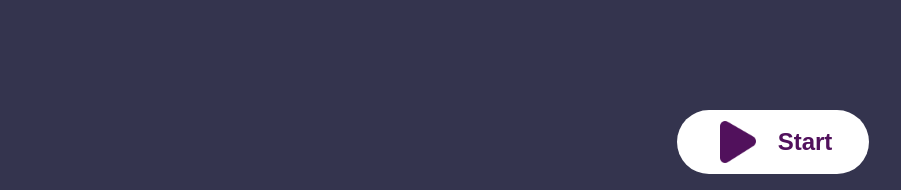
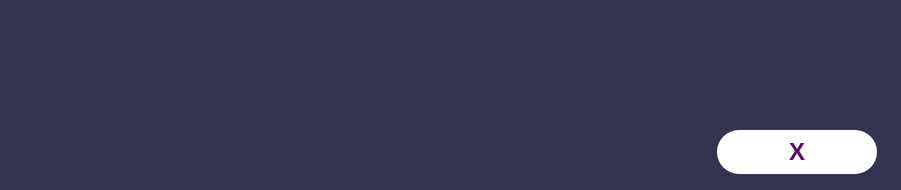
Before and after one commit to iamsamarav/TimerDevelopment, a website: page src/Sami/index copy.html in a window 1280 px wide. Both pictures are taken after a click on the button "Start". Shown: the part 610-800 px from the top of the page, 379-1280 px from the left. Drawn offline with Linux system fonts and the light colour scheme.

Commit message:
Update audio

```diff
--- a/src/Sami/index copy.html
+++ b/src/Sami/index copy.html
@@ -61,9 +61,12 @@
                 <img src="linkedin.png" alt="">
             </a>
         </section>
-        <button id="start"><img id="img-play" src="play.png" alt=""> Start</button>
-        <button id="resume"><img id="img-play" src="play.png" alt="">Resume</button>
-        <button id="pause">||</button>
+        <div id="groupBtn">
+            <button id="start"><img id="img-play" src="play.png" alt=""> Start</button>
+            <button id="resume"><img id="img-play" src="play.png" alt="">Resume</button>
+            <button id="pause">||</button>
+            <button id="cancel">X</button>
+        </div>
     </footer>
 </body>
 
--- a/src/Sami/script copy.js
+++ b/src/Sami/script copy.js
@@ -7,12 +7,15 @@ window.onload = function () {
     const btnSaved = document.getElementById('saved')
     const sidebar = document.getElementById('sidebar')
     const align = document.getElementById('align')
+    const btnCancel = document.getElementById('cancel')
     let i = 0
+
 
     btnStart.addEventListener('click', () => {
         const durationStart = getSelectTime()
         btnStart.style.display = "none"
         btnPause.style.display = "block";
+        btnCancel.style.display = "block"
         cycle = new timer(durationStart)
         cycle.cycleTimer()
     })
@@ -40,6 +43,7 @@ window.onload = function () {
         btnPause.style.display = "flex"
         cycle.cycleTimer(durationResume)
     })
+
 
     btnAdd.addEventListener('click', () => {
         const durationAdd = getSelectTime()
@@ -155,10 +159,16 @@ window.onload = function () {
                 this.timer -= 1
 
                 if (this.timer < 0) {
+                    var audio = new Audio('audio.mpeg')
+                    audio.addEventListener('canplay', function() {
+                        audio.play();
+                    });
+                    btnCancel.addEventListener('click', function(){
+                        audio.pause();
+                    })
                     clearInterval(this.interval)
                     btnResume.style.display = "none";
                     btnPause.style.display = "none";
-                    btnStart.style.display = "flex";
                 }
             }, 1000)
         }
--- a/src/Sami/style copy.css
+++ b/src/Sami/style copy.css
@@ -193,7 +193,7 @@ footer button{
     background-color: white;
     border: none;
     border-radius: 3rem;
-    width: 12rem;
+    width: 10rem;
     display: flex;
     align-items: center;
     justify-content: center;
@@ -201,11 +201,16 @@ footer button{
     font-size: 1.5rem;
     color: #51115C;
     font-weight: bolder;
-    margin-right: 1rem;
+    margin-right: 0.5rem;
 }
 
 footer button:hover{
     opacity: 90%;
+}
+
+#groupBtn {
+    display: flex;
+    margin-left: 10rem;
 }
 
 #img-play{
@@ -213,7 +218,7 @@ footer button:hover{
     margin-right: 1rem;
 }
 
-#pause{
+#pause, #cancel{
     display: none;
 }
 
```
Also changed, not shown: 1 other file.
